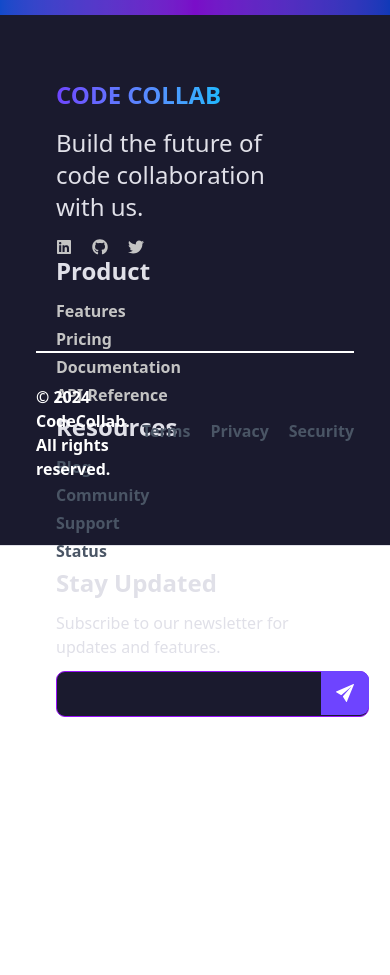
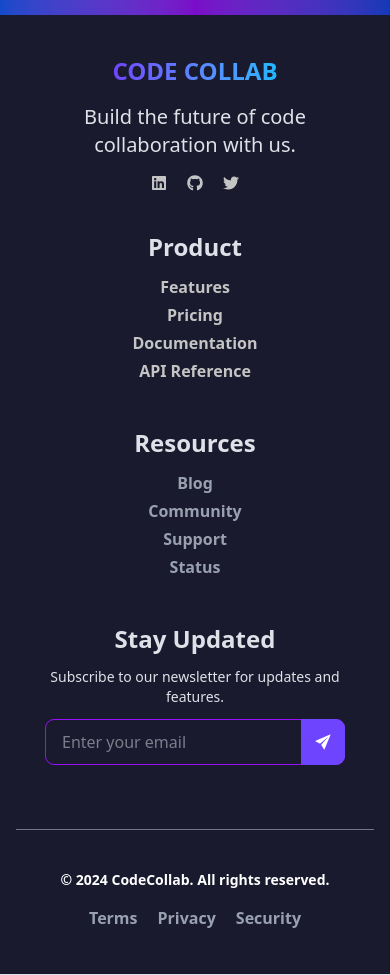
Before and after one commit to sarthak12005/CodeCollab, a React (Vite) app in the folder code-collab/: page /about in a window 390 px wide. Shown: the part 6060-7035 px from the top of the page. Before the commit the page ends 6777 px from the top, so only its background shows below. Built offline with nearby package versions, Linux system fonts and the light colour scheme; no server answers.

Commit message:
added some changes

```diff
--- a/code-collab/src/components/Footer.jsx
+++ b/code-collab/src/components/Footer.jsx
@@ -7,36 +7,54 @@ const Footer = () => {
   const { theme } = useTheme();
 
   return (
-    <section className={`py-16 ${theme.bg.secondary} border-b flex flex-col justify-between itmes-center gap-8 px-4`}>
-      <div className={`h-60 grid md:grid-cols-4 grid-cols-1 hover:${theme.text.primary.replace('text-', '')} items-center px-10`}>
-        <div className="lists flex flex-col gap-4 items-start justify-start w-62">
-          <h1 className={`text-2xl font-bold text-transparent ${theme.gradient.primary} bg-clip-text`}>
+    <section
+      className={`py-10 md:py-16 ${theme.bg.secondary} border-b flex flex-col justify-between items-center gap-10 px-4`}
+    >
+      <div
+        className={`grid md:grid-cols-4 sm:grid-cols-2 grid-cols-1 gap-10 md:gap-6 items-start md:items-center w-full px-4 md:px-10`}
+      >
+        {/* CODE COLLAB */}
+        <div className="lists flex flex-col gap-4 items-center md:items-start justify-start w-full text-center md:text-left">
+          <h1
+            className={`text-2xl font-bold text-transparent ${theme.gradient.primary} bg-clip-text`}
+          >
             CODE COLLAB
           </h1>
-          <h1 className={`${theme.text.primary} text-2xl w-full`}>
+          <h1 className={`${theme.text.primary} text-xl md:text-2xl`}>
             Build the future of code collaboration with us.
           </h1>
-          <div className={`icons flex gap-5 items-center justify-center ${theme.text.secondary}`}>
-            <FaLinkedin className={`hover:${theme.text.primary.replace('text-', '')}`} />
-            <FaGithub className={`hover:${theme.text.primary.replace('text-', '')}`} />
-            <FaTwitter className={`hover:${theme.text.primary.replace('text-', '')}`} />
+          <div
+            className={`icons flex gap-5 items-center justify-center ${theme.text.secondary}`}
+          >
+            <FaLinkedin className={`hover:${theme.text.primary.replace("text-", "")}`} />
+            <FaGithub className={`hover:${theme.text.primary.replace("text-", "")}`} />
+            <FaTwitter className={`hover:${theme.text.primary.replace("text-", "")}`} />
           </div>
         </div>
-        <div className="lists flex flex-col gap-3 items-start justify-start">
-          <h1 className={`text-2xl font-bold ${theme.text.primary} text-start`}>Product</h1>
-          <ul className={`${theme.text.secondary} flex flex-col items-start justify-start`}>
-            <li className={`mb-1 hover:${theme.text.primary.replace('text-', '')} font-bold`}>Features</li>
-            <li className={`mb-1 hover:${theme.text.primary.replace('text-', '')} font-bold`}>Pricing</li>
-            <li className={`mb-1 hover:${theme.text.primary.replace('text-', '')} font-bold`}>Documentation</li>
-            <li className={`mb-1 hover:${theme.text.primary.replace('text-', '')} font-bold`}>API Reference</li>
+
+        {/* Product */}
+        <div className="lists flex flex-col gap-3 items-center md:items-start justify-start text-center md:text-left">
+          <h1 className={`text-2xl font-bold ${theme.text.primary}`}>Product</h1>
+          <ul className={`${theme.text.secondary} flex flex-col items-center md:items-start`}>
+            <li className={`mb-1 hover:${theme.text.primary.replace("text-", "")} font-bold`}>
+              Features
+            </li>
+            <li className={`mb-1 hover:${theme.text.primary.replace("text-", "")} font-bold`}>
+              Pricing
+            </li>
+            <li className={`mb-1 hover:${theme.text.primary.replace("text-", "")} font-bold`}>
+              Documentation
+            </li>
+            <li className={`mb-1 hover:${theme.text.primary.replace("text-", "")} font-bold`}>
+              API Reference
+            </li>
           </ul>
         </div>
 
-        <div className="lists flex flex-col gap-3 items-start  justify-start">
-          <h1 className={`text-2xl font-bold ${theme.text.primary} text-start` }>
-            Resources
-          </h1>
-          <ul className="text-gray-600 flex flex-col items-start justify-start">
+        {/* Resources */}
+        <div className="lists flex flex-col gap-3 items-center md:items-start justify-start text-center md:text-left">
+          <h1 className={`text-2xl font-bold ${theme.text.primary}`}>Resources</h1>
+          <ul className="text-gray-400 flex flex-col items-center md:items-start">
             <li className="mb-1 hover:text-white font-bold">Blog</li>
             <li className="mb-1 hover:text-white font-bold">Community</li>
             <li className="mb-1 hover:text-white font-bold">Support</li>
@@ -44,21 +62,21 @@ const Footer = () => {
           </ul>
         </div>
 
-        <div className="lists flex flex-col gap-3 items-start  justify-start">
-          <h1 className={`text-2xl font-bold ${theme.text.primary} text-start` }>
-            Stay Updated
-          </h1>
-          <h1 className={`${theme.text.primary}`}>
+        {/* Stay Updated */}
+        <div className="lists flex flex-col gap-3 items-center md:items-start justify-start text-center md:text-left w-full">
+          <h1 className={`text-2xl font-bold ${theme.text.primary}`}>Stay Updated</h1>
+          <h1 className={`${theme.text.primary} text-sm md:text-base`}>
             Subscribe to our newsletter for updates and features.
           </h1>
-          <div className={`input-tag relative `}>
+          <div className="input-tag relative w-full max-w-[300px] md:max-w-none">
             <input
               type="email"
               name="email"
               id="email"
-              className={`${theme.bg.secondary} py-2.5 px-10 rounded-[9px] border-1 border-purple-600 `}
+              placeholder="Enter your email"
+              className={`w-full ${theme.bg.secondary} py-2.5 px-4 md:px-10 rounded-[9px] border border-purple-600 focus:outline-none`}
             />
-            <button className="bg-[#6e44ff] py-2 px-3 text-white text-2xl font-bold rounded-r-[9px] absolute right-0">
+            <button className="bg-[#6e44ff] py-2 px-3 text-white text-xl font-bold rounded-r-[9px] absolute right-0 top-0 h-full">
               <IoIosSend />
             </button>
           </div>
@@ -66,19 +84,21 @@ const Footer = () => {
       </div>
 
       {/* Divider Line */}
-      <div className="line h-[2px] bg-white mx-5 "></div>
+      <div className="line h-[1px] bg-white opacity-40 w-full mt-6"></div>
 
-      <div className="mx-5 text-white flex justify-between items-center">
-        <h1 className="text-white font-bold">
+      {/* Bottom Section */}
+      <div className="w-full flex flex-col md:flex-row justify-between items-center gap-4 md:gap-0 px-4 text-center md:text-left">
+        <h1 className="text-white font-bold text-sm md:text-base">
           © 2024 CodeCollab. All rights reserved.
         </h1>
-        <ul className="text-gray-600 flex  items-center justify-center gap-5">
+        <ul className="text-gray-400 flex flex-wrap justify-center md:justify-end items-center gap-5">
           <li className="mb-1 hover:text-white font-bold">Terms</li>
           <li className="mb-1 hover:text-white font-bold">Privacy</li>
           <li className="mb-1 hover:text-white font-bold">Security</li>
         </ul>
       </div>
     </section>
+
   );
 };
 
```
